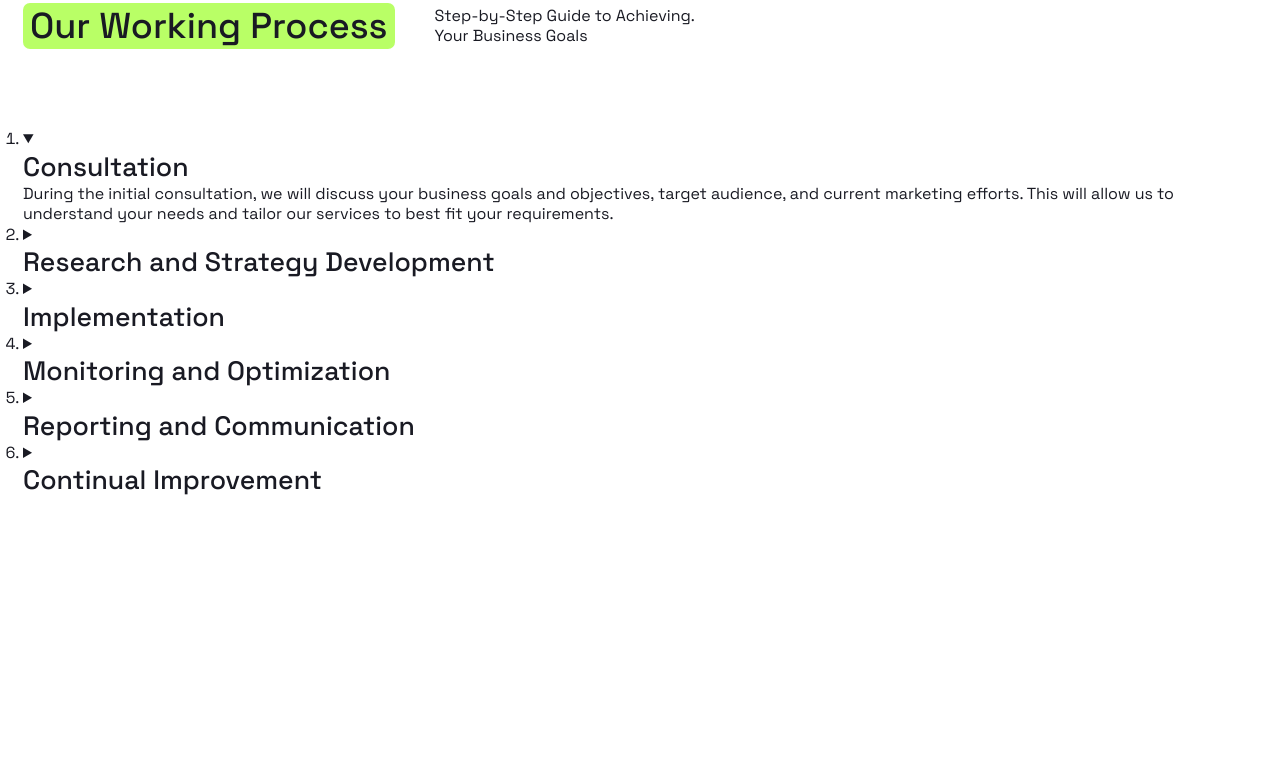
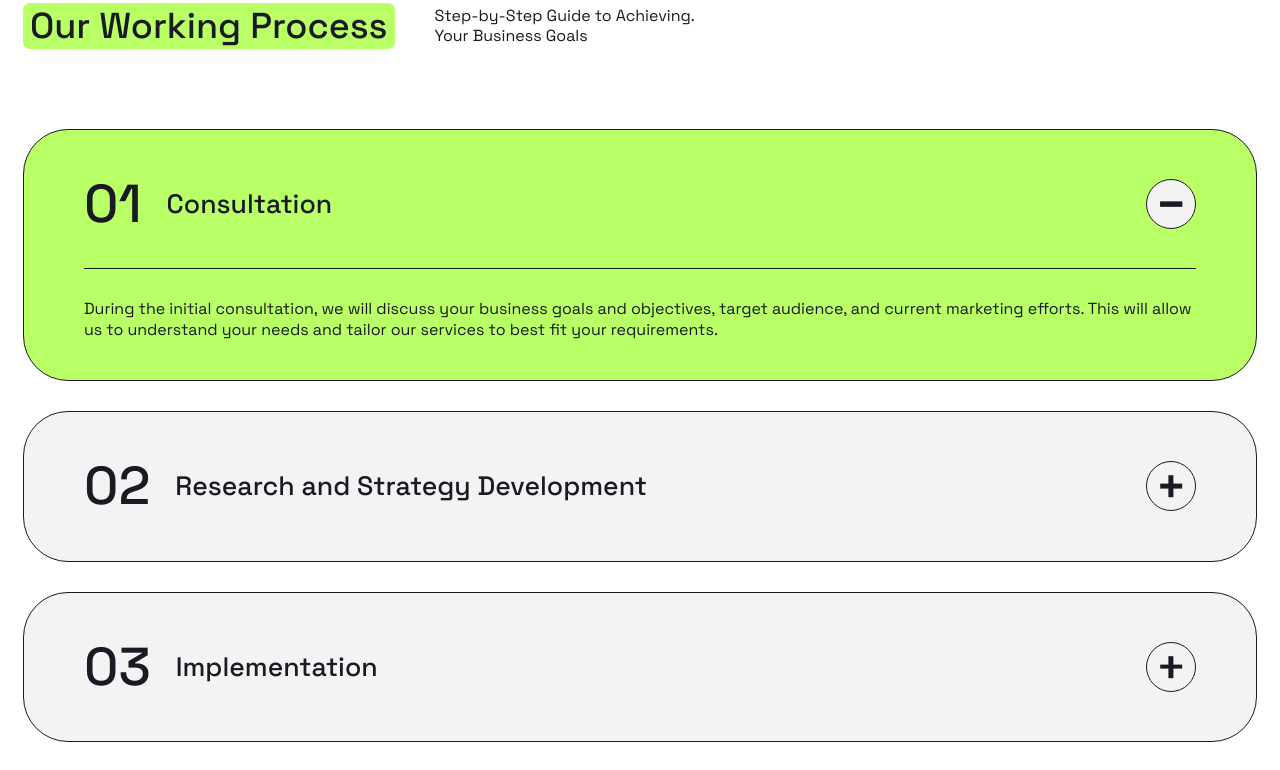
Before and after one commit to Shweedes/positivus, a plain HTML site: page index.html in a window 1280 px wide. Shown: the part 3036-3806 px from the top of the page. Before the commit the page ends 3584 px from the top, so only its background shows below. Drawn offline with Linux system fonts and the light colour scheme.

Commit message:
Stylized case "Our Working Process"

```diff
--- /dev/null
+++ b/styles/blocks/_process.scss
@@ -0,0 +1,82 @@
+.process {
+  --indicatorRotate: 90deg;
+
+  &__list {
+    display: flex;
+    flex-direction: column;
+    row-gap: 30px;
+    counter-reset: custom-counter;
+    list-style: none;
+  }
+
+  &__item {
+    counter-increment: custom-counter;
+  }
+
+  &__accordion {
+    padding: 40px 60px;
+    background-color: var(--color-gray);
+    border: var(--border);
+    border-radius: var(--border-radius-big);
+    transition-duration: var(--transition-duration);
+
+    &[open] {
+      background-color: var(--color-accent);
+      --indicatorRotate: 0deg;
+    }
+
+    @include hover() {
+      background-color: var(--color-accent);
+    }
+
+    &-header {
+      display: flex;
+      justify-content: space-between;
+      align-items: center;
+      column-gap: 50px;
+      cursor: pointer;
+      user-select: none;
+    }
+
+    &-title {
+      display: flex;
+      align-items: center;
+      column-gap: 25px;
+      &::before {
+        content: '0' counter(custom-counter);
+        font-size: 2em;
+      }
+    }
+
+    &-indicator {
+      @include flex-center();
+      @include square(50px);
+
+      position: relative;
+      background-color: var(--color-gray);
+      border: var(--border);
+      border-radius: 50%;
+
+      &::before,
+      &::after {
+        @include abs-center;
+
+        content: '';
+        width: 45%;
+        height: 10%;
+        background-color: var(--color-dark);
+      }
+
+      &::after {
+        transition-duration: var(--transition-duration);
+        rotate: var(--indicatorRotate);
+      }
+    }
+
+    &-body {
+      margin-top: 30px;
+      border-top: 1px solid var(--color-dark);
+      padding-top: 30px;
+    }
+  }
+}
--- a/styles/styles.scss
+++ b/styles/styles.scss
@@ -20,4 +20,5 @@
   'blocks/services',
   'blocks/service-card',
   'blocks/banner',
-  'blocks/studies';
+  'blocks/studies',
+  'blocks/process';
```
Also changed, not shown: styles/styles.css, 1 other file.
